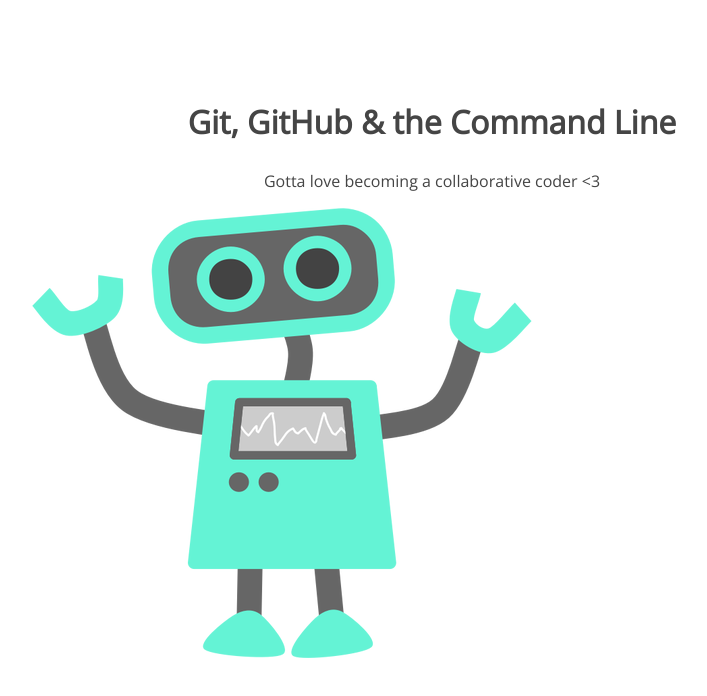
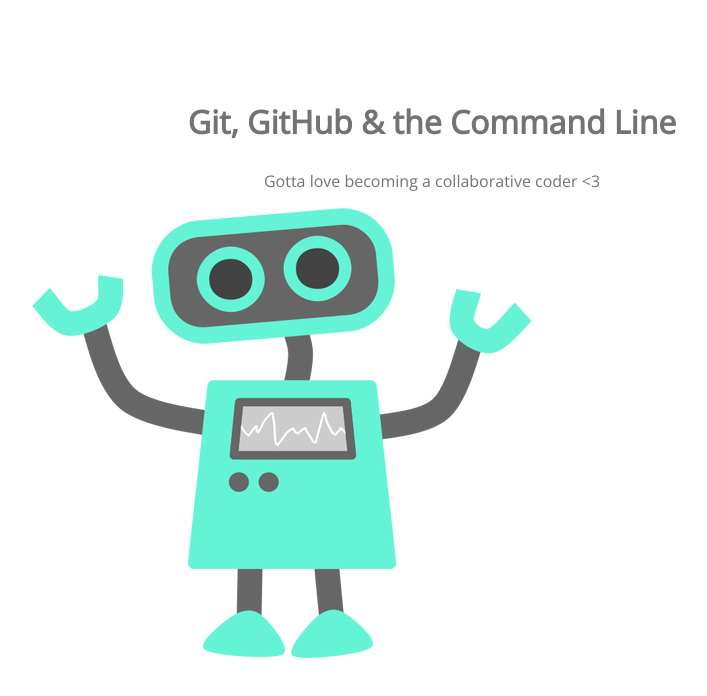
Before and after one commit to luckieshel/105-project, a plain HTML site: page index.html in a window 1280 px wide. Shown: the whole page, without its empty margins (208-915 px from the left). Drawn offline with nearby package versions, Linux system fonts and the light colour scheme.

Commit message:
changed h1 color

```diff
--- a/css/style.css
+++ b/css/style.css
@@ -5,7 +5,7 @@
 section h1,
 section p {
 	text-align: center;
-	color: #454545;
+	color: #737373;
 }
 section h1 {
 	font: 32px 'Open Sans';
```
